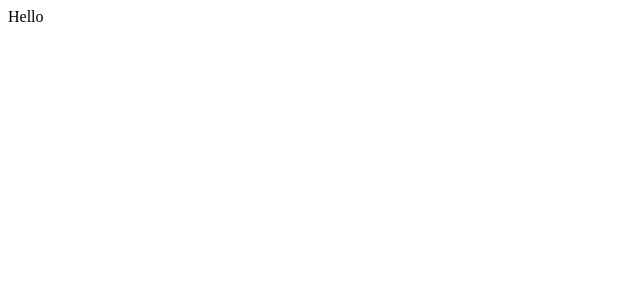
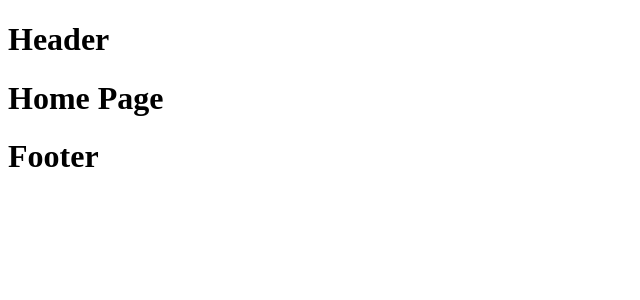
Before and after one commit to nguyenketri/Website_ReactIs, a React (Create React App) app in the folder fe/my_shop/: page / in a window 1280 px wide. Shown: the top 300 px of the page, without its empty margins (0-640 px from the left). Built offline with nearby package versions, Linux system fonts and the light colour scheme.

Commit message:
Init Custom Router

```diff
--- a/fe/my_shop/package.json
+++ b/fe/my_shop/package.json
@@ -9,7 +9,9 @@
     "@testing-library/user-event": "^13.5.0",
     "react": "^19.2.0",
     "react-dom": "^19.2.0",
+    "react-router-dom": "^7.9.3",
     "react-scripts": "5.0.1",
+    "sass": "^1.93.2",
     "web-vitals": "^2.1.4"
   },
   "scripts": {
--- a/fe/my_shop/src/App.js
+++ /dev/null
@@ -1,10 +0,0 @@
-
-function App() {
-  return (
-    <div className="App">
-    Hello
-    </div>
-  );
-}
-
-export default App;
--- a/fe/my_shop/src/index.js
+++ b/fe/my_shop/src/index.js
@@ -1,10 +1,11 @@
 import React from 'react';
 import ReactDOM from 'react-dom/client';
-import App from './App';
+import { BrowserRouter } from 'react-router-dom';
+import RouterCustom from './router';
 
 const root = ReactDOM.createRoot(document.getElementById('root'));
 root.render(
-  <React.StrictMode>
-    <App />
-  </React.StrictMode>
+  <BrowserRouter>
+   <RouterCustom/>
+  </BrowserRouter>
 );
--- /dev/null
+++ b/fe/my_shop/src/pages/users/homePage/index.js
@@ -0,0 +1,11 @@
+import {memo} from "react"
+
+const HomePage = () => {
+    return(
+        <>
+
+         <h1>Home Page</h1>
+        </>
+    )
+}
+export default memo(HomePage);
--- /dev/null
+++ b/fe/my_shop/src/pages/users/profilePage/index.js
@@ -0,0 +1,11 @@
+import {memo} from "react"
+
+const ProFilePage = () => {
+    return(
+        <>
+
+         <h1>Profile Page</h1>
+        </>
+    )
+}
+export default memo(ProFilePage);
--- /dev/null
+++ b/fe/my_shop/src/pages/users/theme/footer/index.js
@@ -0,0 +1,10 @@
+import {memo} from "react"
+
+const Footer = () => {
+    return(
+
+        <h1>Footer</h1>
+
+    )
+}
+export default memo(Footer);
--- /dev/null
+++ b/fe/my_shop/src/pages/users/theme/header/index.js
@@ -0,0 +1,10 @@
+import {memo} from "react"
+
+const Header = () => {
+    return(
+
+        <h1>Header</h1>
+
+    )
+}
+export default memo(Header);
--- /dev/null
+++ b/fe/my_shop/src/pages/users/theme/masterLayout/index.js
@@ -0,0 +1,15 @@
+import {memo} from "react"
+import Header from "../header";
+import Footer from "../footer";
+import HomePage from "../../homePage";
+
+const MasterLayout = ({children,...props}) => {
+    return(
+ <div {...props}>
+    <Header/>
+    {children}
+    <Footer/>
+</div>
+    )
+}
+export default memo(MasterLayout);
--- /dev/null
+++ b/fe/my_shop/src/router.js
@@ -0,0 +1,38 @@
+import { Route, Routes } from "react-router-dom";
+import HomePage from "./pages/users/homePage";
+import { ROUTERS } from "./utils/router";
+import MasterLayout from "./pages/users/theme/masterLayout";
+import ProfilePage from "./pages/users/profilePage";
+
+const renderUserRouter = () => {
+    const userRouter = [
+        {
+            path: ROUTERS.USER.HOME,
+            component: <HomePage/>
+        },
+          {
+            path: ROUTERS.USER.PROFILE,
+            component: <ProfilePage/>
+        }
+    ]
+
+    return(
+        <MasterLayout>
+        <Routes>
+           {
+            userRouter.map((item,key) =>
+              <Route key={key} path={item.path}
+                element= {item.component}
+                />
+            )
+           }
+        </Routes>
+        </MasterLayout>
+    )
+}
+
+const RouterCustom = () => {
+    return renderUserRouter();
+};
+
+export default RouterCustom
--- /dev/null
+++ b/fe/my_shop/src/utils/router.js
@@ -0,0 +1,6 @@
+export const ROUTERS = {
+    USER: {
+        HOME: "",
+        PROFILE: "/profile"
+    }
+}
```
Also changed, not shown: fe/my_shop/src/pages/index.js (added), fe/my_shop/src/pages/users/homePage/style.scss (added), 1 other file (tests, documents, lock files or other folders).
